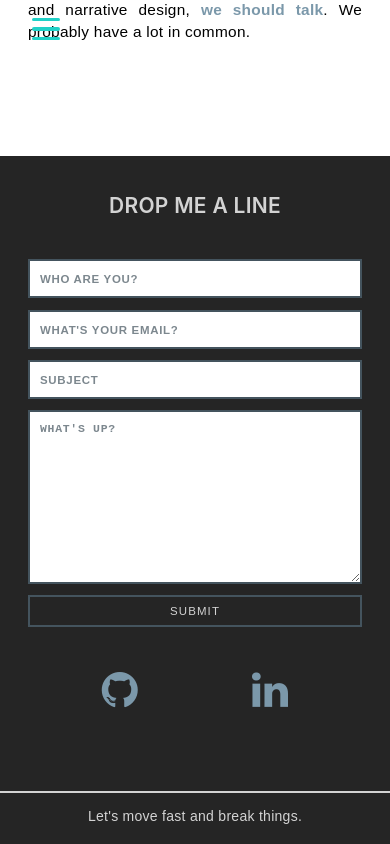
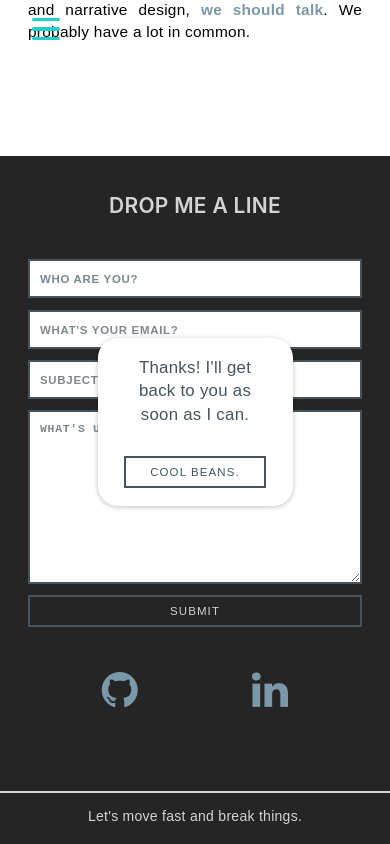
Before and after one commit to sjaugmented/portfolio, a React (Create React App) app: page / in a window 390 px wide. Both pictures are taken after typing "Sample", "name@example.com", "Sample", "Sample" into the empty fields and a click on the button "SUBMIT". Shown: the part 5556-6400 px from the top of the page. Built offline with nearby package versions, Linux system fonts and the light colour scheme.

Commit message:
added email modal

```diff
--- a/package.json
+++ b/package.json
@@ -15,6 +15,7 @@
     "react-router-hash-link": "^2.1.0",
     "react-scripts": "3.4.3",
     "react-scroll": "^1.8.1",
+    "reactjs-popup": "^2.0.4",
     "styled-components": "^5.2.0"
   },
   "scripts": {
--- a/public/css/style.css
+++ b/public/css/style.css
@@ -197,6 +197,10 @@ header h2 {
   color: #fff;
 }
 
+a:hover {
+  cursor: pointer;
+}
+
 /* ----------------------------------------
 Buttons
 ------------------------------------------- */
@@ -385,6 +389,29 @@ footer img {
 }
 
 /* ----------------------------------------
+Modal
+------------------------------------------- */
+.modal {
+  display: flex;
+  flex-direction: column;
+  justify-content: center;
+  align-items: center;
+  width: 50vw;
+  height: 25vh;
+  background-color: white;
+  border-radius: 20px;
+  -webkit-box-shadow: 0 1px 5px rgba(0, 0, 0, 0.25);
+  -moz-box-shadow: 0 1px 5px rgba(0, 0, 0, 0.25);
+  box-shadow: 0 1px 5px rgba(0, 0, 0, 0.25);
+}
+
+.modal p {
+  text-align: center;
+  margin: 0 auto 30px auto;
+  padding: 0 30px;
+}
+
+/* ----------------------------------------
 Media Queries
 ------------------------------------------- */
 @media only screen and (max-width: 790px) {
@@ -484,4 +511,25 @@ Media Queries
   footer input {
     margin-right: 0;
   }
+
+  .modal {
+    display: flex;
+    flex-direction: column;
+    justify-content: center;
+    align-items: center;
+    width: 50vw;
+    height: 20vh;
+    background-color: white;
+    border-radius: 20px;
+    -webkit-box-shadow: 0 1px 5px rgba(0, 0, 0, 0.25);
+    -moz-box-shadow: 0 1px 5px rgba(0, 0, 0, 0.25);
+    box-shadow: 0 1px 5px rgba(0, 0, 0, 0.25);
+  }
+
+  .modal p {
+    text-align: center;
+    font-size: 120%;
+    margin: 0 auto 30px auto;
+    padding: 0 30px;
+  }
 }
--- a/src/App.js
+++ b/src/App.js
@@ -1,4 +1,4 @@
-import React from "react"
+import React, { useState } from "react"
 // import { Route, Link, Switch } from "react-router-dom"
 import "./App.css"
 import {
@@ -11,18 +11,31 @@ import {
   Foot,
   Social,
 } from "./components"
+import Popup from "reactjs-popup"
 
 function App() {
+  const [visibile, setVisible] = useState(false)
+
+  const resetPopup = () => {
+    setVisible(false)
+  }
+
   return (
     <div className="App">
       <Nav />
       <Header />
       <Social scrollAware={true} className="social-links" />
       <Skills />
-      <Projects id="gallery" />
-      <About id="about" />
-      <Contact id="contact" />
+      <Projects />
+      <About />
+      <Contact visible={visibile} setVisible={setVisible} />
       <Foot />
+      <Popup open={visibile} closeOnDocumentClick onClose={resetPopup}>
+        <div className="modal">
+          <p>Thanks! I'll get back to you as soon as I can.</p>
+          <button onClick={resetPopup}>Cool beans.</button>
+        </div>
+      </Popup>
     </div>
   )
 }
--- a/src/components/Contact.js
+++ b/src/components/Contact.js
@@ -38,6 +38,7 @@ class Contact extends Component {
     )
 
     this.resetForm()
+    this.props.setVisible(true)
   }
 
   handleChange = (e) => {
--- a/src/components/navbar/Nav.js
+++ b/src/components/navbar/Nav.js
@@ -17,7 +17,7 @@ const Nav = () => {
                 to={item.link}
                 spy={true}
                 smooth={true}
-                offset={-70}
+                offset={0}
                 duration={500}
               >
                 {item.text}
```
Also changed, not shown: 1 other file (tests, documents, lock files or other folders).
